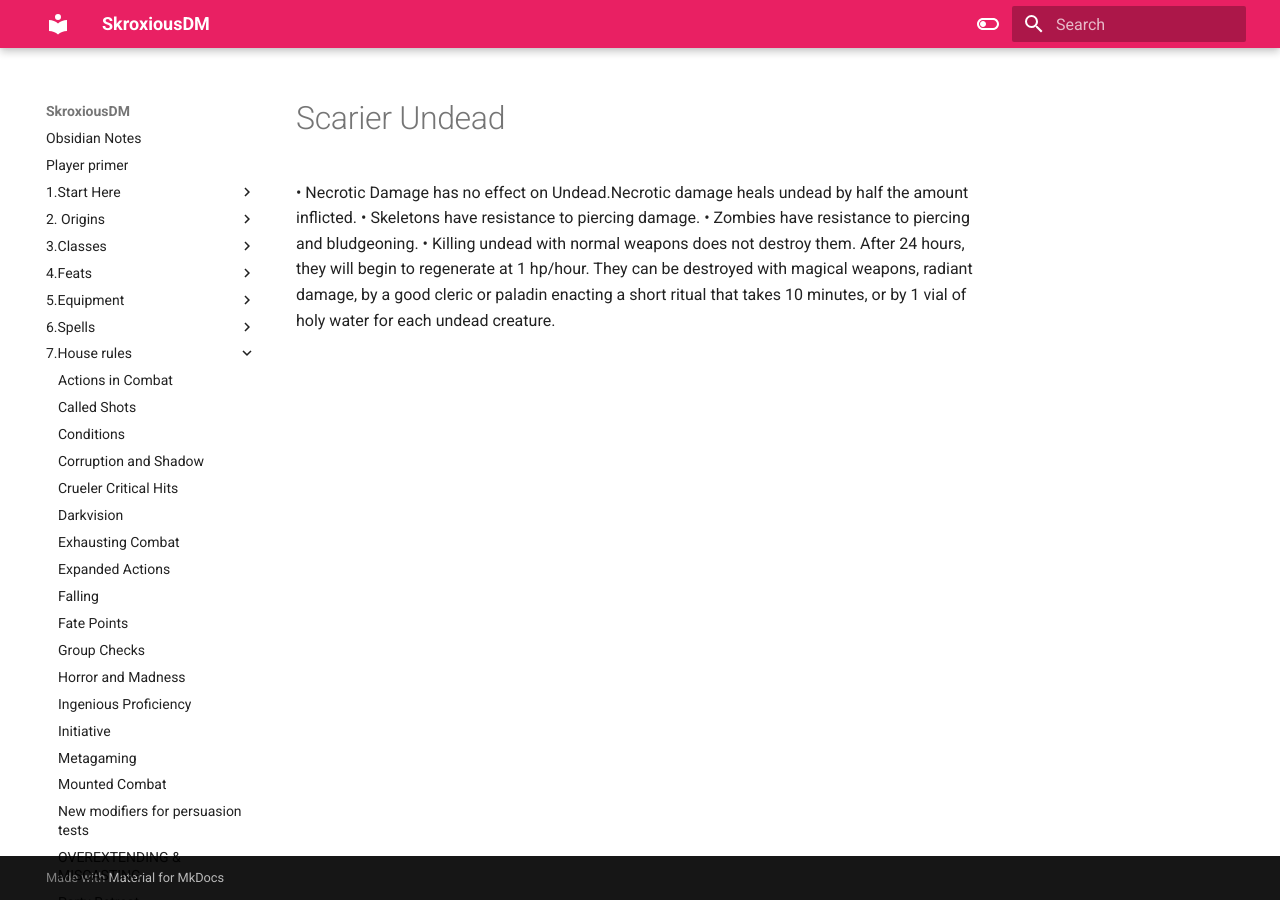
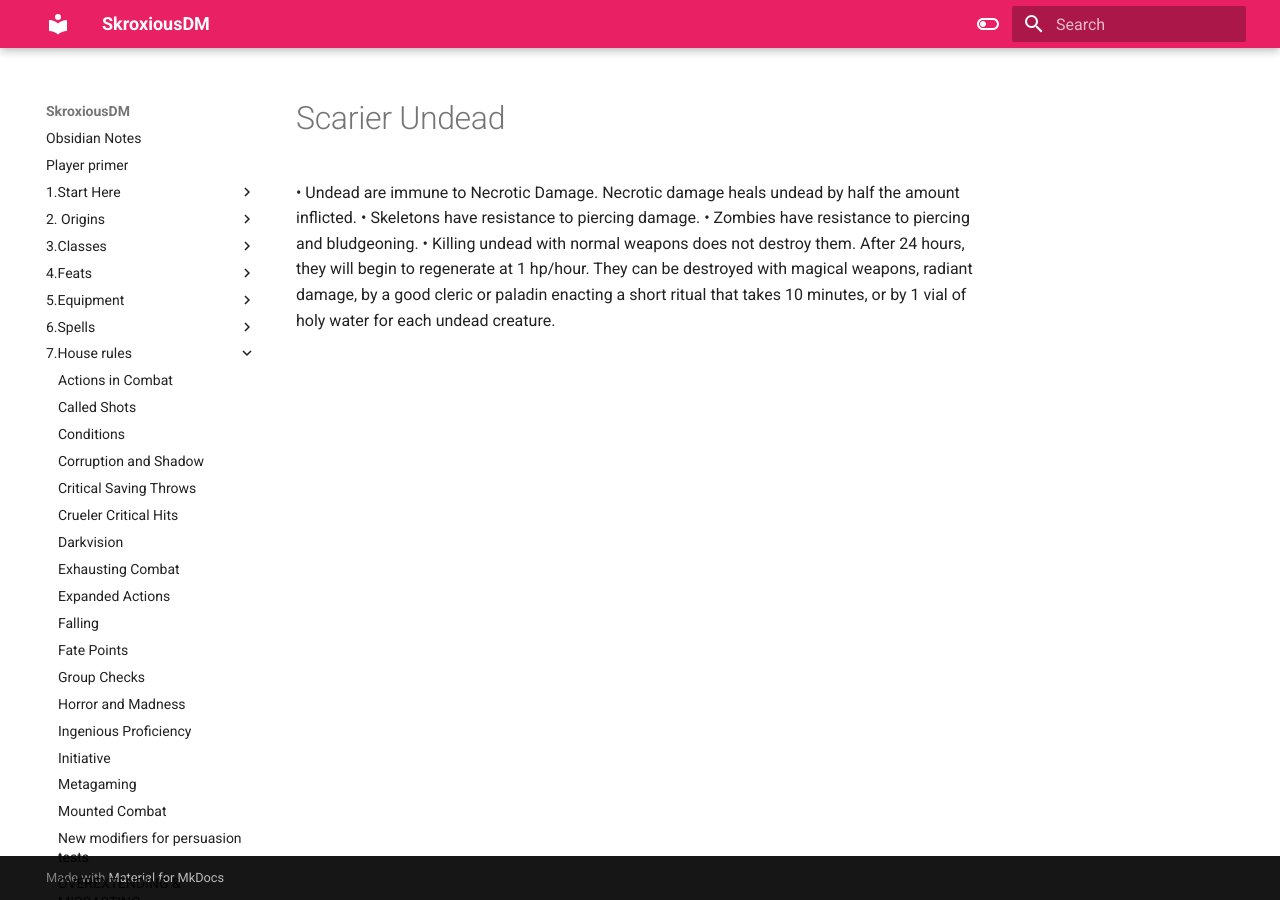
Before and after one commit to SkroxiousDM/SkroxiousDM, an MkDocs documentation site: the page built from docs/7.House_rules/Scarier_Undead.md, in a window 1280 px wide. Built offline with MkDocs 1.6.1 and Material for MkDocs 9.7.7, drawn with Linux system fonts in a browser that asks for light colours.

Commit message:
vault backup: 2023-10-29 19:23:41

```diff
--- a/docs/7.House_rules/Scarier_Undead.md
+++ b/docs/7.House_rules/Scarier_Undead.md
@@ -1,4 +1,4 @@
-• Necrotic Damage has no effect on Undead.Necrotic damage heals undead by half the amount inflicted.
+• Undead are immune to Necrotic Damage. Necrotic damage heals undead by half the amount inflicted.
 • Skeletons have resistance to piercing damage.
 • Zombies have resistance to piercing and bludgeoning.
 • Killing undead with normal weapons does not destroy them. After 24 hours, they will begin to regenerate at 1 hp/hour. They can be destroyed with magical weapons, radiant damage, by a good cleric or paladin enacting a short ritual that takes 10 minutes, or by 1 vial of holy water for each undead creature.
```
Also changed, not shown: docs/7.House_rules/Initiative.md (+0 -3 lines), docs/7.House_rules/Critical_Saving_Throws.md (added).
